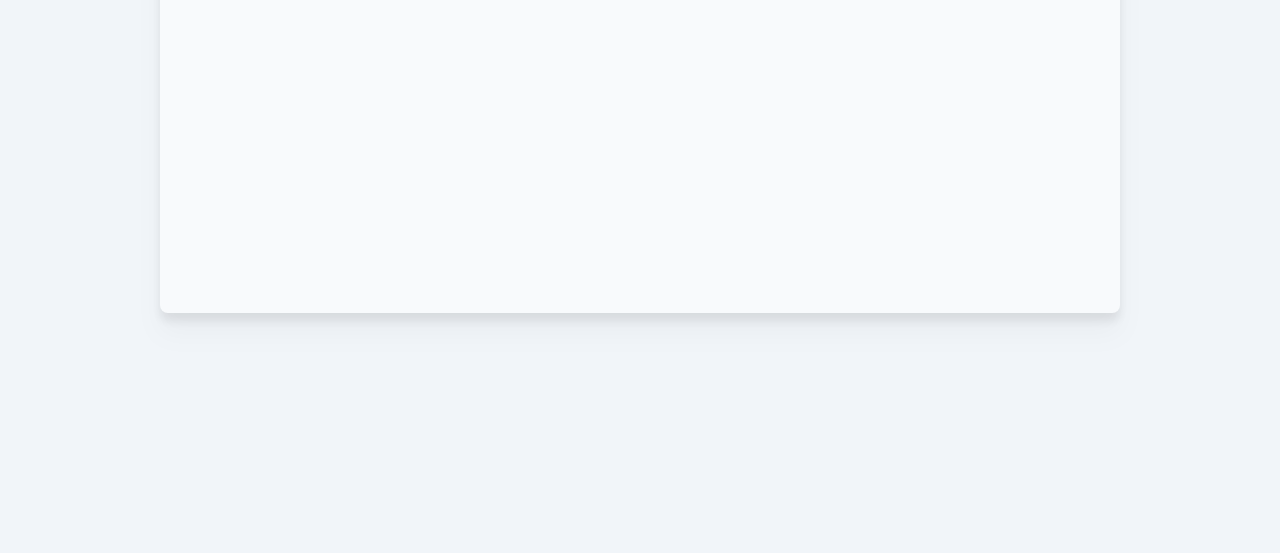
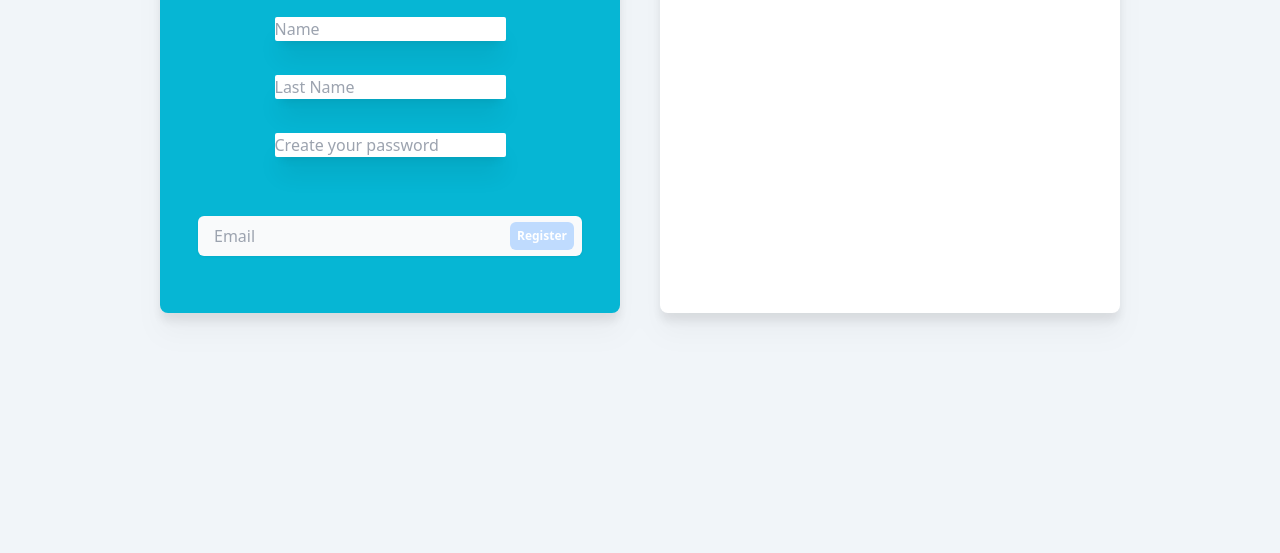
Before and after one commit to fleacr/findjoblatamnewdesign, a website: page suscribe.html in a window 1280 px wide. Shown: the part 247-800 px from the top of the page. Drawn offline with nearby package versions, Linux system fonts and the light colour scheme.

Commit message:
registration form

```diff
--- a/suscribe.html
+++ b/suscribe.html
@@ -52,11 +52,30 @@
 
   <section id="registration">
     <div class="lg:grid lg:grid-cols-1 gap-4 place-items-center">
-        <div class="bg-slate-50 lg:h-96 lg:w-9/12 lg:m-44 drop-shadow-xl lg:rounded-lg">
+        <div class="lg:grid lg:grid-cols-2 lg:h-96 lg:w-9/12 lg:m-44 drop-shadow-xl lg:rounded-lg lg:gap-10">
+
+          <div class="bg-cyan-500 lg:rounded-lg lg:grid lg:grid-cols-1 place-items-center pb-10">
+            <span class="text-3xl">Registration</span>
+            <input type="text" placeholder="Name" class="rounded-sm shadow-xl">
+            <input type="text" placeholder="Last Name" class="rounded-sm shadow-xl">
+<!--             <input type="email" placeholder="Email" class="rounded-sm shadow-xl"> -->
+            <input type="password" placeholder="Create your password" class="rounded-sm shadow-xl">
+            <div class="group w-72 md:w-80 lg:w-96">
+              <label for="10" class="inline-block w-full text-sm font-medium text-gray-500 transition-all duration-200 ease-in-out group-focus-within:text-blue-400"></label>
+              <div class="relative flex items-center">
+                <input type="email" placeholder="Email" class="peer relative h-10 w-full rounded-md bg-gray-50 pl-4 pr-20 font-thin outline-none drop-shadow-sm transition-all duration-200 ease-in-out focus:bg-white focus:drop-shadow-lg" />
+                <button class="absolute right-2 h-7 w-16 rounded-md bg-blue-200 text-xs font-semibold text-white transition-all duration-200 ease-in-out group-focus-within:bg-blue-400 group-focus-within:hover:bg-blue-600">Register</button>
+              </div>
+            </div>
+          </div>
+
+          <div class="bg-white lg:rounded-lg">
+
+          </div>
 
         </div>
       </div>
   </section>
-
+  <script src="javascript/LOGIC.JS"></script>
 </body>
 </html>
```
Also changed, not shown: javascript/LOGIC.JS (line endings or trailing spaces).
